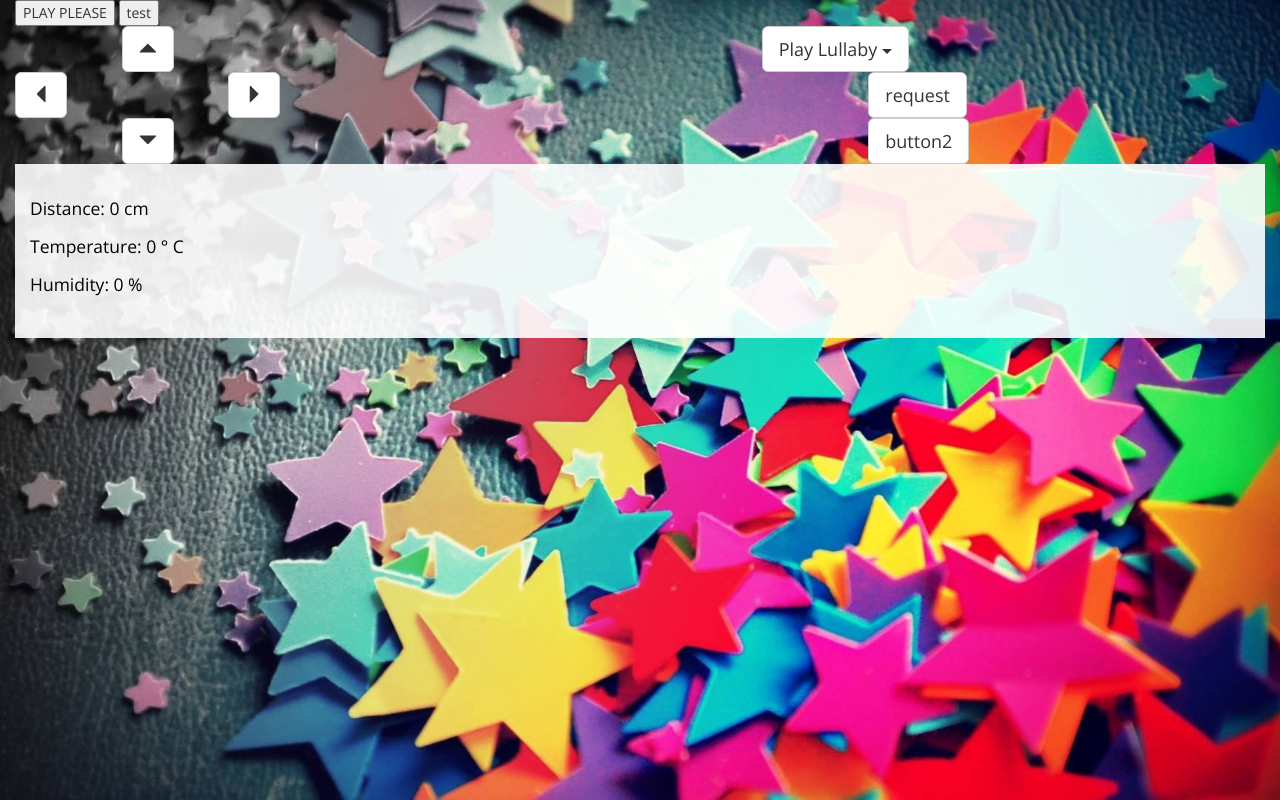
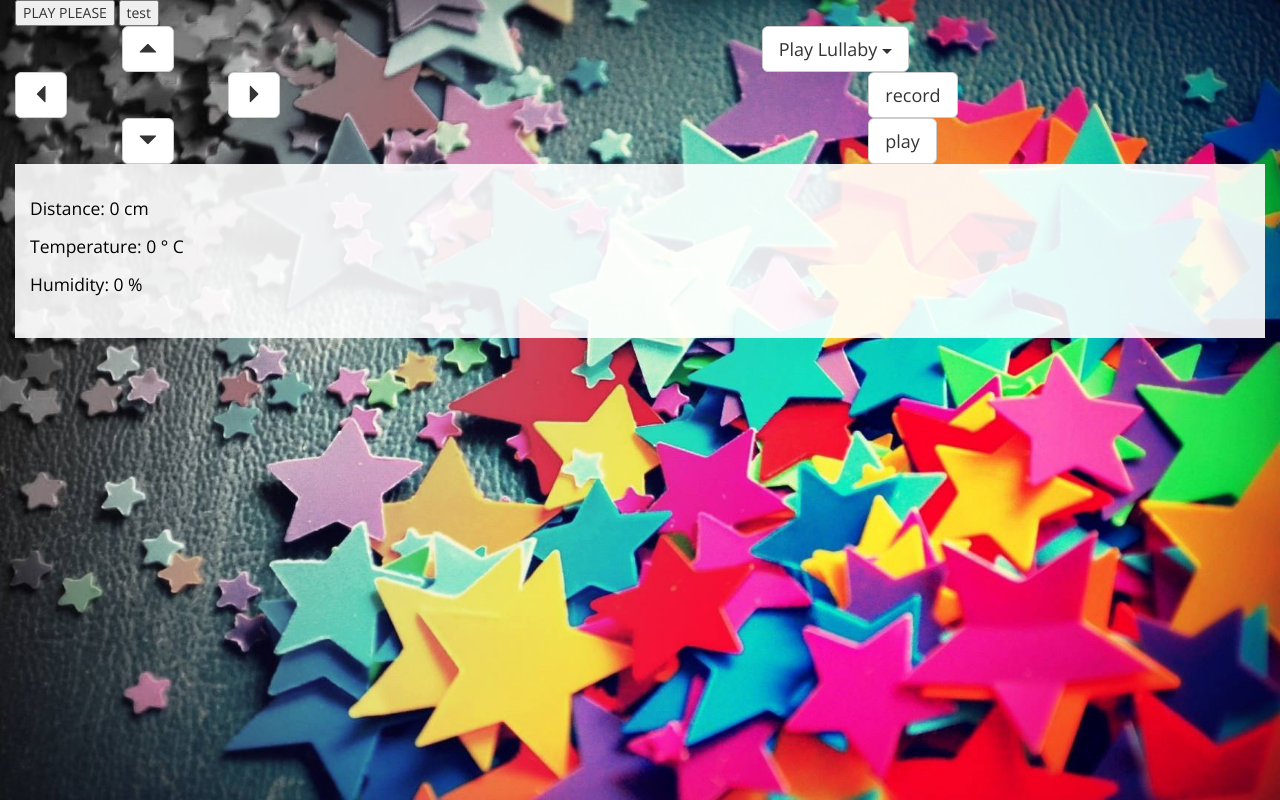
Before and after one commit to ICBM-UBC/ICBM-controller, a plain HTML site: page controller.html in a window 1280 px wide. Drawn offline with nearby package versions, Linux system fonts and the light colour scheme; no server answers.

Commit message:
play, record button

```diff
--- a/controller.html
+++ b/controller.html
@@ -62,7 +62,7 @@
 					<button type="button" class="btn btn-default btn-lg" id="right-button" aria-label="right"><span class ="glyphicon glyphicon-triangle-right" aria-hidden="true"></span></button>
 				</div>
 				<div class="col-xs-2 col-xs-offset-5">
-					<button type="button" id ="get_data" onclick="initData()" class="btn btn-default btn-lg">request</button>
+					<button type="button" id ="get_data" onclick="record()" class="btn btn-default btn-lg">record</button>
 				</div>
 			</div>
 			<div class="row">
@@ -70,7 +70,7 @@
 					<button type="button" class="btn btn-default btn-lg" id="down-button" aria-label="down"><span class ="glyphicon glyphicon-triangle-bottom" aria-hidden="true"></span></button>
 				</div>
 				<div class="col-xs-2 col-xs-offset-6">
-					<button type="button" class="btn btn-default btn-lg">button2</b utton>
+					<button type="button" onclick="play()" class="btn btn-default btn-lg">play</b utton>
 				</div>
 			</div>
 			<div class="row">
--- a/index.js
+++ b/index.js
@@ -117,7 +117,7 @@ function down(){
 
 }
 function up(){
-        console.log('up');
+    console.log('up');
 	i2c1 = i2c.open(1,cd);
 	rotationUD = rotationUD - 5;
 	if (rotationUD < 0) rotationUD = 0;
```
